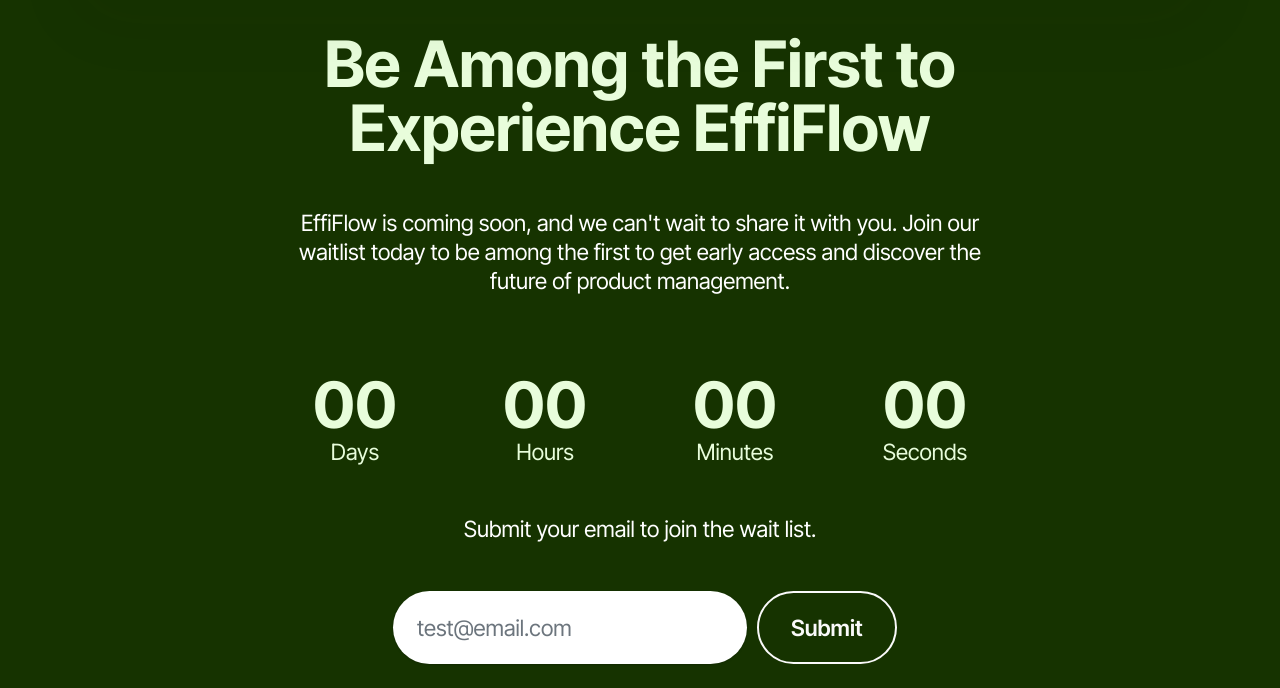
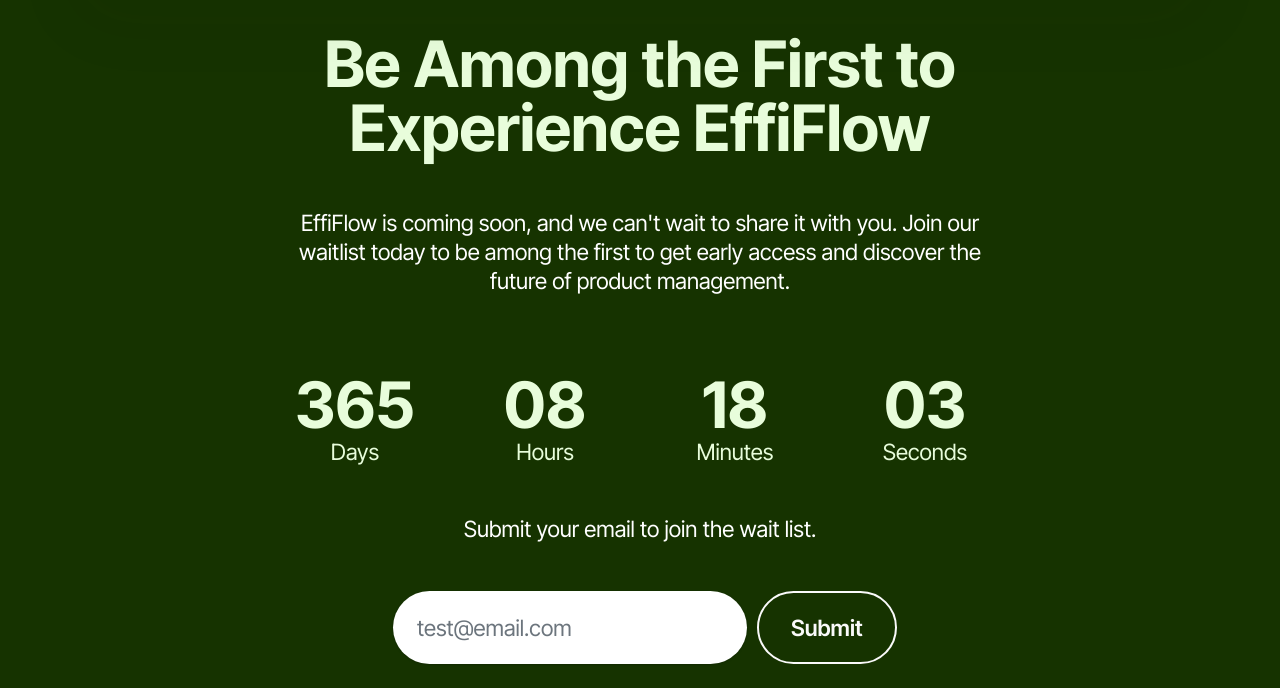
Before and after one commit to Codecypher1/EffiFlow, a plain HTML site: page waitlist.html in a window 1280 px wide. Shown: the part 112-800 px from the top of the page. Drawn offline with Linux system fonts and the light colour scheme.

Commit message:
Update waitlist.html

```diff
--- a/waitlist.html
+++ b/waitlist.html
@@ -80,7 +80,7 @@
           <div class="hoursCountdown col-xs-3 col-sm-3 col-md-3" title="Hours"></div>
           <div class="minutesCountdown col-xs-3 col-sm-3 col-md-3" title="Minutes"></div>
           <div class="secondsCountdown col-xs-3 col-sm-3 col-md-3" title="Seconds"></div>
-          <div class="countdown" data-due-date="2023/01/01"></div>
+          <div class="countdown" data-due-date="2024/10/04"></div>
         </div>
         <p class="mbr-text mb-5 align-center mbr-fonts-style display-7">Submit your email to join the wait list.
         </p>
```
